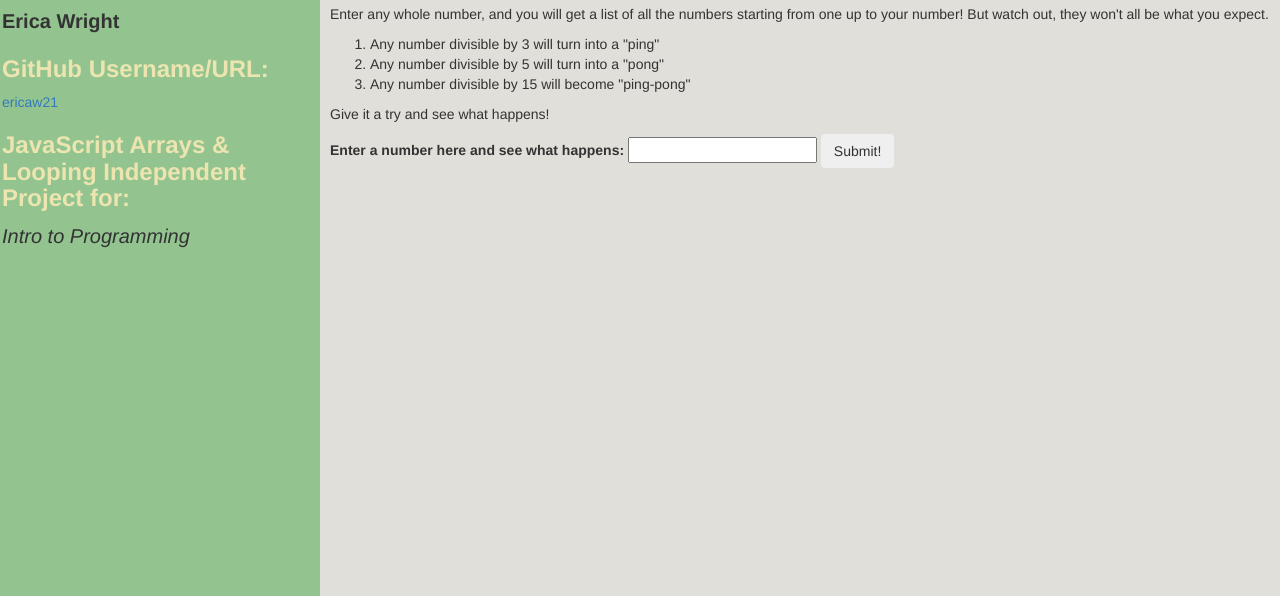
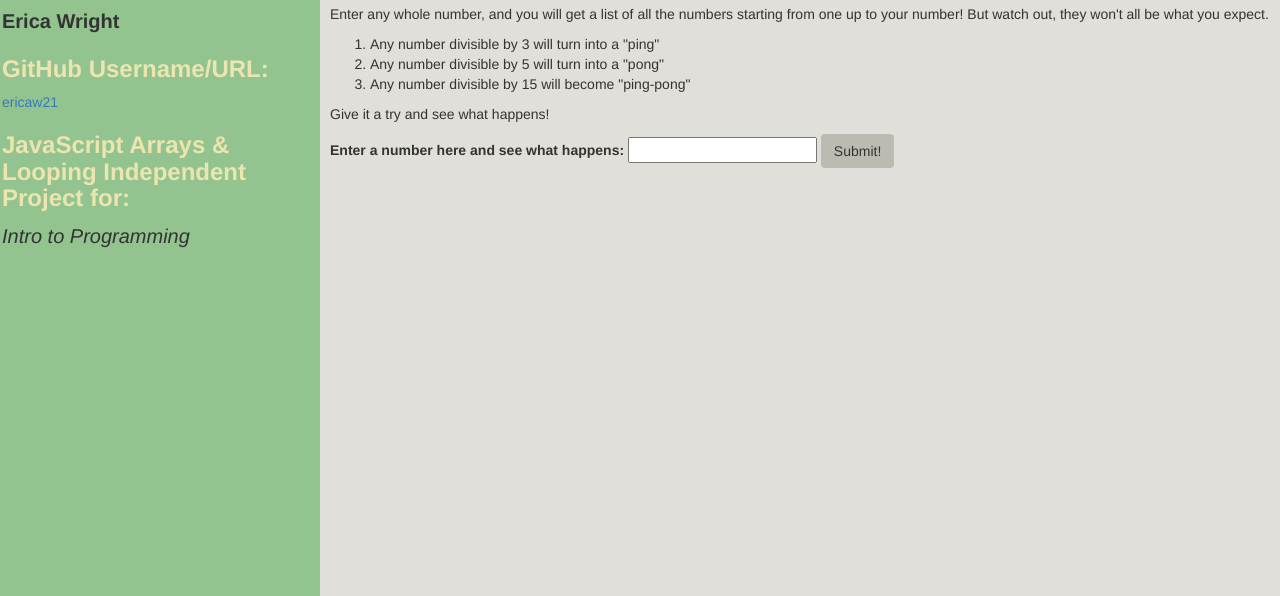
Before and after one commit to ericasummers/ping-pong, a plain HTML site: page index.html in a window 1280 px wide. Shown: the part 204-800 px from the top of the page. Drawn offline with Linux system fonts and the light colour scheme.

Commit message:
update submit button color to darker gray

```diff
--- a/css/styles.css
+++ b/css/styles.css
@@ -41,3 +41,7 @@ h1 {
 body {
     background-color: #E0DFD9;
 }
+
+#clicksubmit {
+  background-color: #BDBBB1;
+}
```
